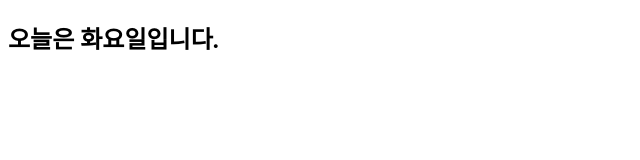
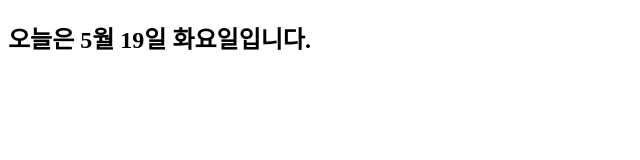
Before and after one commit to cursaman/git-first, a plain HTML site: page sample.html in a window 1280 px wide. Shown: the whole page, without its empty margins (0-640 px from the left). Drawn offline with Linux system fonts and the light colour scheme.

Commit message:
화이팅!!

```diff
--- a/sample.html
+++ b/sample.html
@@ -9,7 +9,7 @@
 
 </style>
 <body>
-    <h2>오늘은 화요일입니다.</h2>
+    <h2>오늘은 5월 19일 화요일입니다.</h2>
 
 </body>
 </html>
```
